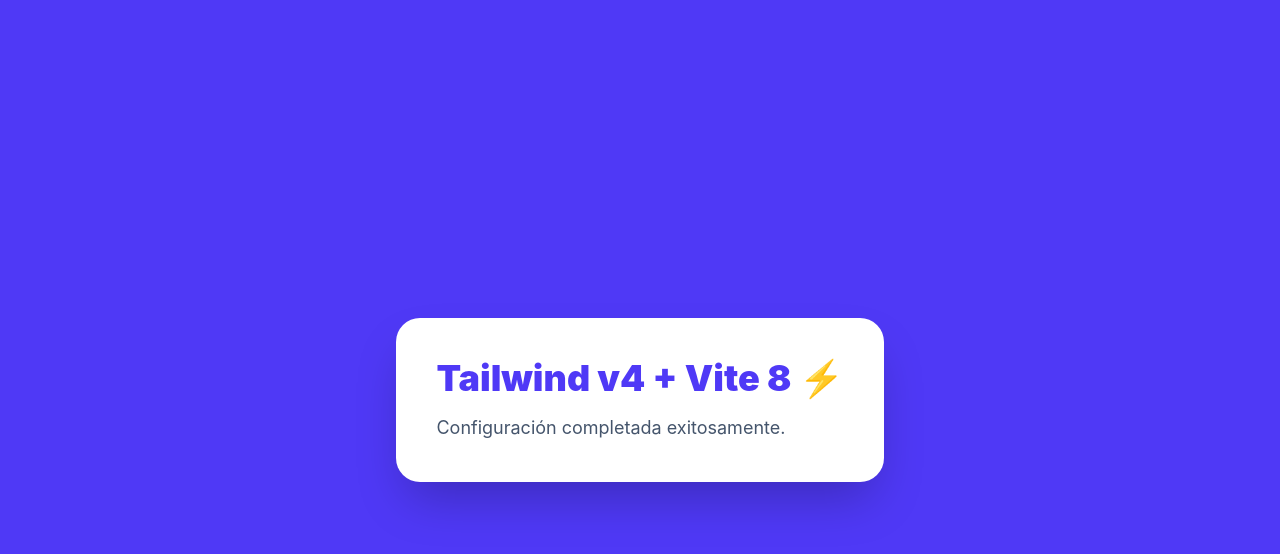
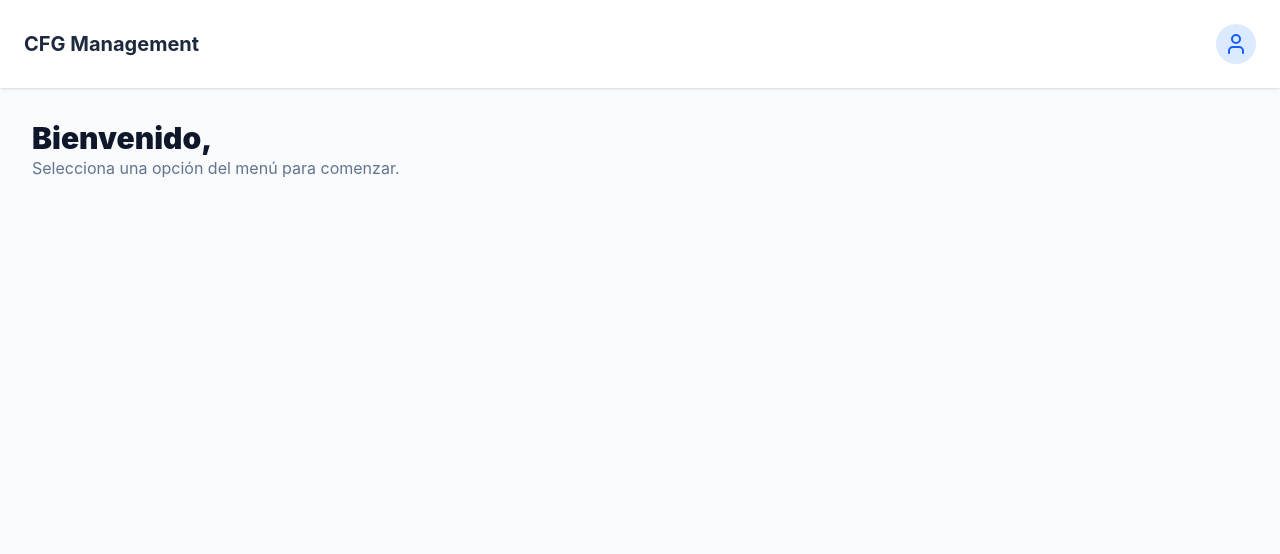
Before and after one commit to jp1593/tickets-management-web, a React (Vite) app: page / in a window 1280 px wide. Shown: the top 554 px of the page. Built offline with nearby package versions, Linux system fonts and the light colour scheme.

Commit message:
feat: created the styles and content of the homepage

```diff
--- a/src/App.jsx
+++ b/src/App.jsx
@@ -1,18 +1,34 @@
-import React from 'react'
+import React, { useState } from 'react';
+import SplashScreen from './components/SplashScreen';
+import { User } from 'lucide-react';
+// Importaremos el Dashboard que haremos a continuación
+// import Dashboard from './pages/Dashboard';
 
 function App() {
+  const [showSplash, setShowSplash] = useState(true);
+
   return (
-    <div className="flex items-center justify-center min-h-screen bg-indigo-600">
-      <div className="bg-white p-10 rounded-3xl shadow-2xl">
-        <h1 className="text-4xl font-black text-indigo-600">
-          Tailwind v4 + Vite 8 ⚡️
-        </h1>
-        <p className="mt-4 text-slate-600 text-lg">
-          Configuración completada exitosamente.
-        </p>
-      </div>
-    </div>
-  )
+    <>
+      {showSplash ? (
+        <SplashScreen onFinished={() => setShowSplash(false)} />
+      ) : (
+        <div className="min-h-screen bg-slate-50 animate-in fade-in duration-700">
+          {/* Content of HomePage / Dashboard */}
+           <nav className="p-6 bg-white shadow-sm flex justify-between items-center">
+              <h2 className="text-xl font-bold text-slate-800">CFG Management</h2>
+              <div className="h-10 w-10 bg-blue-100 rounded-full flex items-center justify-center text-blue-600 font-bold">
+                <User/>
+              </div>
+           </nav>
+
+           <main className="p-8">
+              <h1 className="text-3xl font-black text-slate-900">Bienvenido,</h1>
+              <p className="text-slate-500">Selecciona una opción del menú para comenzar.</p>
+           </main>
+        </div>
+      )}
+    </>
+  );
 }
 
-export default App
+export default App;
--- a/src/index.css
+++ b/src/index.css
@@ -1,7 +1,12 @@
 @import "tailwindcss";
 
-/* En la v4, para usar @apply con colores de sistema,
-   necesitamos que Tailwind esté importado primero */
+@theme {
+  @keyframes loading {
+    from { width: 0%; }
+    to { width: 100%; }
+  }
+}
+
 body {
   @apply bg-slate-50 text-slate-900 antialiased;
 }
```
